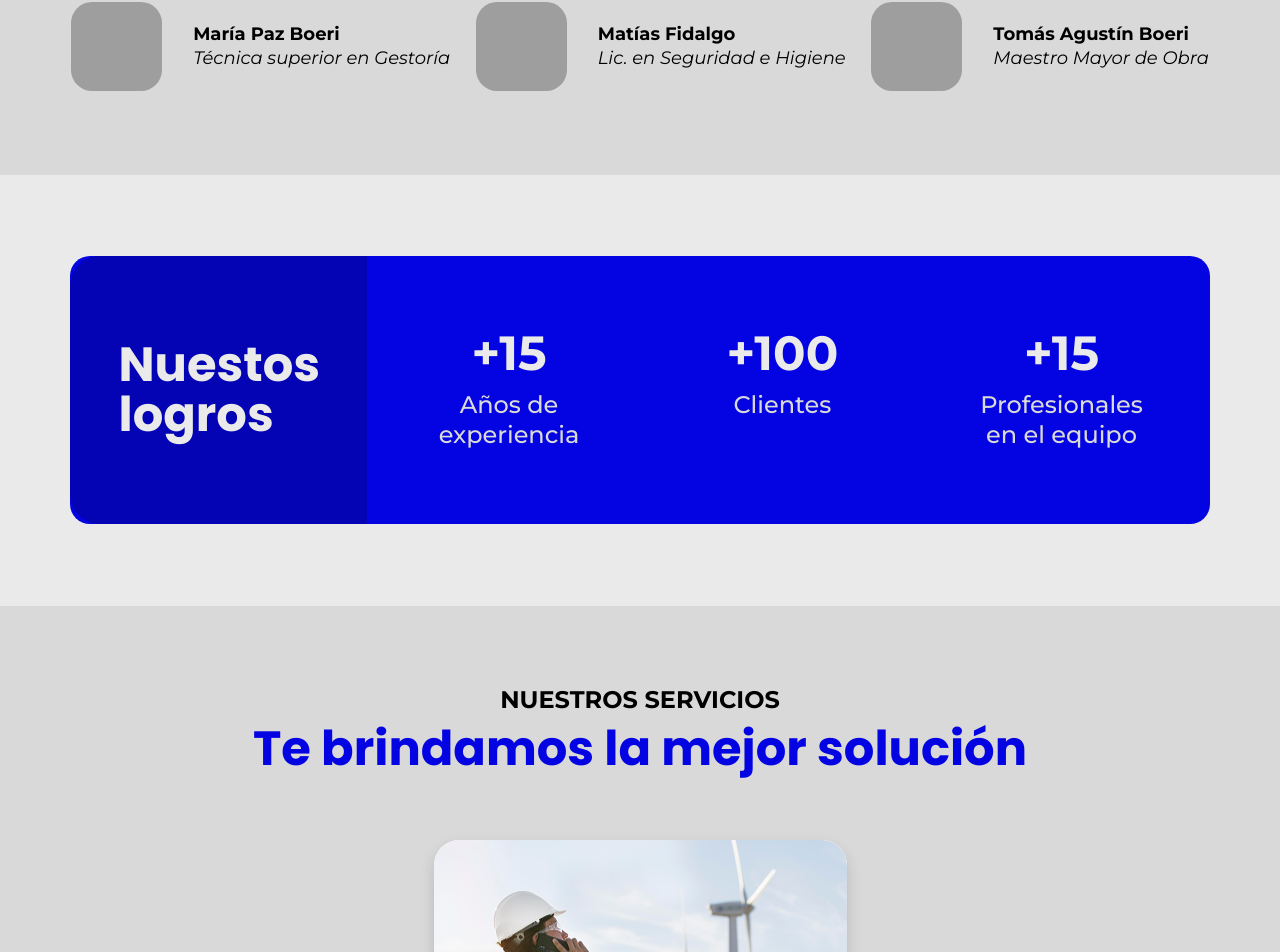
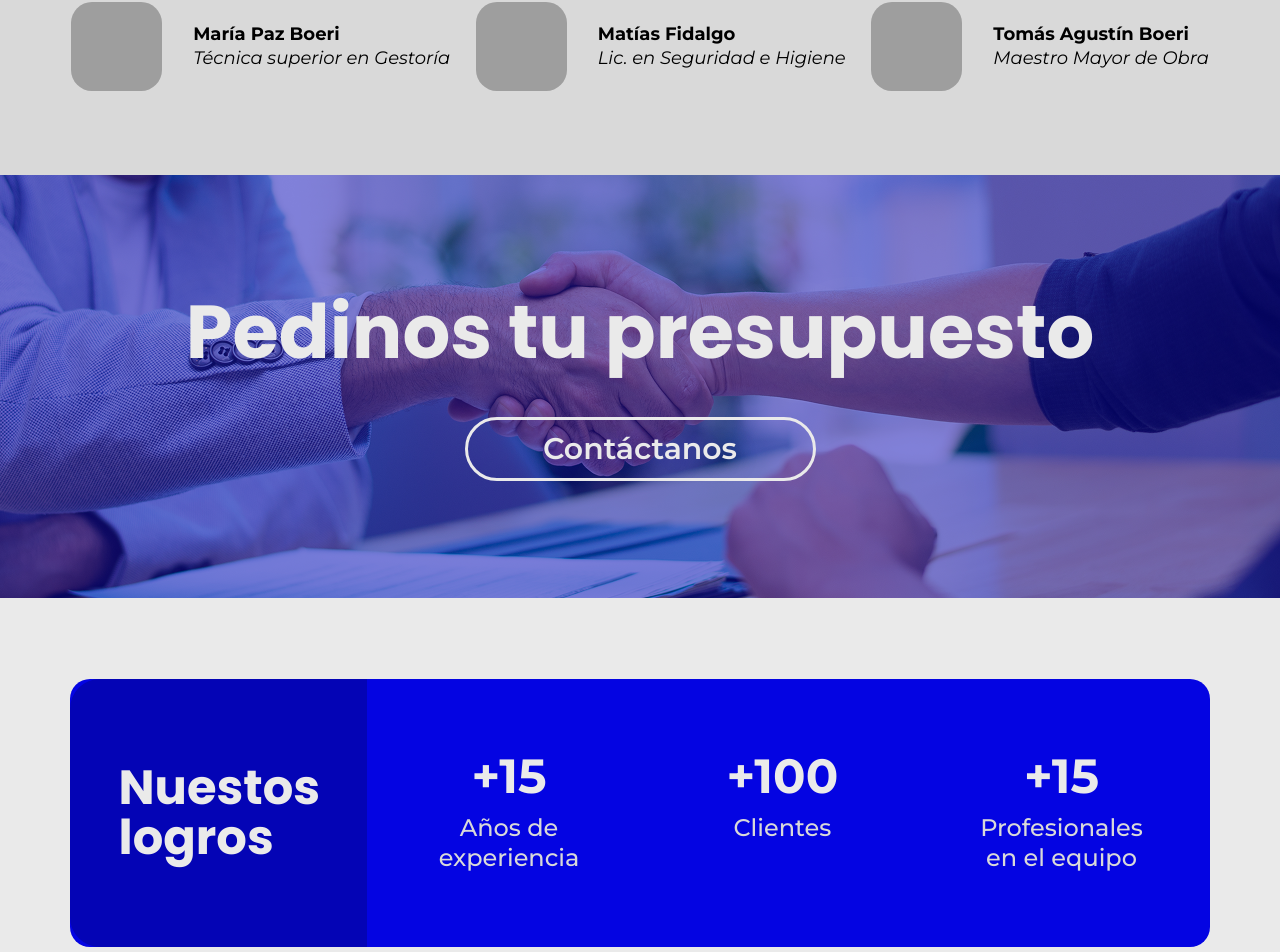
Before and after one commit to Gianva23/Estudio_PIMSI, a React (Create React App) app: page / in a window 1280 px wide. Shown: the part 1638-2590 px from the top of the page. Built offline with nearby package versions, Linux system fonts and the light colour scheme; grey boxes are pictures that could not be loaded.

Commit message:
Componente Contact

```diff
--- a/src/App.jsx
+++ b/src/App.jsx
@@ -2,6 +2,7 @@ import { React, useState, useRef } from 'react'
 import './App.css'
 import Nav from './sections/Nav/Nav';
 import Home from './sections/Home/Home';
+import Contact from './sections/Contact/Contact';
 import Logros from './sections/Logros/Logros';
 import About from './sections/About/About';
 import Services from './sections/Services/Services';
@@ -19,6 +20,7 @@ function App() {
       <Nav HomeRef={HomeRef} aboutRef={AboutRef} LogrosRef={LogrosRef} ServicesRef={ServicesRef} footerRef={FooterRef} />
       <section ref={HomeRef}><Home/></section>
       <section ref={AboutRef}><About/></section>
+      <Contact/>
       <Logros/>
       <section ref={ServicesRef}><Services/></section>
       <section ref={FooterRef}><Footer/></section>
--- /dev/null
+++ b/src/sections/Contact/Contact.css
@@ -0,0 +1,61 @@
+@font-face {
+    font-family: 'Poppins-Bold';
+    src: url('../../assets/fonts/Poppins/Poppins-Bold.ttf') format('truetype');
+}
+@font-face {
+    font-family: 'Montserrat-SemiBold';
+    src: url('../../assets/fonts/Montserrat/Montserrat-SemiBold.ttf') format('truetype');
+}
+.contact-container{
+    width: 100%;
+    height: 423px;
+    position: relative;
+    overflow: hidden;
+    display: flex;
+    align-items: center;
+    flex-direction: column;
+    gap: 48px;
+}
+.img-back{
+    position: absolute;
+    top: 0;
+    width: 100%;
+    height: 100%;
+    background-image: url('../../assets/images/empleador_felicitando_empleado.png');
+    background-size: cover;
+    background-position: center;
+    opacity: 1;
+    z-index: 1;
+}
+.img-filtro{
+    width: 100%;
+    height: 100%;
+    position: absolute;
+    background-color: #0404B5;
+    opacity: 1;
+    z-index: 0;
+}
+.contact-container-title{
+    margin: 0;
+    margin-top: 120px;
+    font-family: 'Poppins-Bold';
+    font-size: 4.688rem;    /* 75px */
+    line-height: 4.625rem;  /* 74px */
+    color: #EAEAEA;
+    text-shadow: 0 4px 73.4px rgba(234,234,234,0.2);
+    z-index: 2;
+}
+.contact-boton{
+    background-color: transparent;
+    width: 351px;
+    height: 64px;
+    border: 3px solid #EAEAEA;
+    border-radius: 60px;
+    cursor: pointer;
+    color: #EAEAEA;
+    font-family: 'Montserrat-SemiBold';
+    font-size: 1.87rem; /* 30px */
+    line-height: 1.25rem;  /* 20px */
+    text-shadow: 0 4px 25px rgba(4,4,226,0.25);
+    z-index: 2;
+}
--- /dev/null
+++ b/src/sections/Contact/Contact.jsx
@@ -0,0 +1,13 @@
+import './Contact.css'
+
+function Contact() {
+    return (
+        <div className='contact-container'>
+            <div className='img-back'></div>
+            <div className='img-filtro'></div>
+            <div className='contact-container-title'>Pedinos tu presupuesto</div>
+            <button className='contact-boton'><span>Contáctanos</span></button>
+        </div>
+    );
+}
+export default Contact
```
Also changed, not shown: src/assets/images/empleador_felicitando_empleado.png (added), 13 other files (tests, documents, lock files or other folders).
